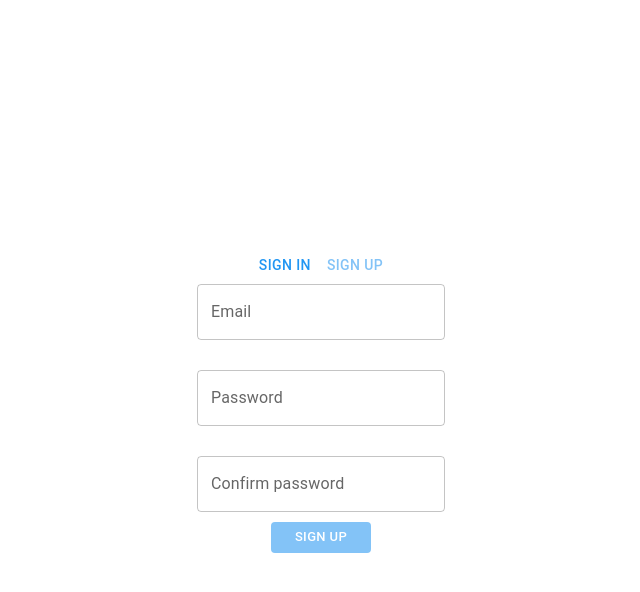
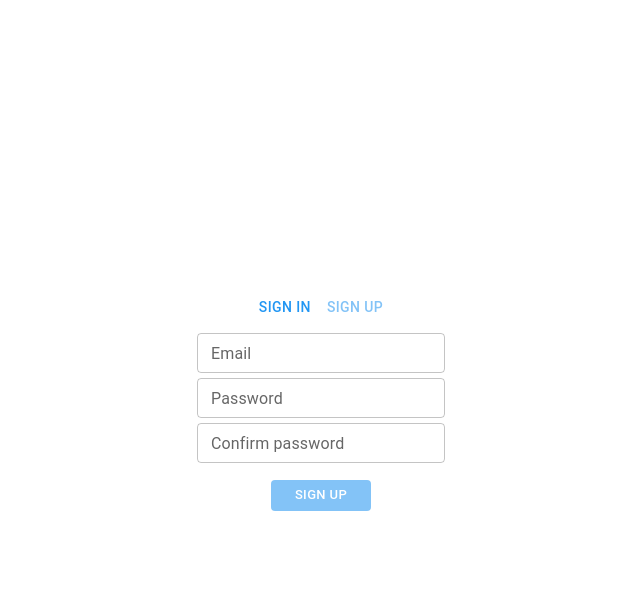
Before and after one commit to beliavskaja/exadel_events, a React (Create React App) app in the folder events_client/: page / in a window 1280 px wide. Both pictures are taken after a click on the button "SIGN UP". Shown: the top 592 px of the page, without its empty margins (319-959 px from the left). Built offline with nearby package versions, Linux system fonts and the light colour scheme.

Commit message:
input and errors styles changed

```diff
--- a/events_client/package.json
+++ b/events_client/package.json
@@ -12,7 +12,6 @@
     "@testing-library/user-event": "^13.5.0",
     "axios": "^0.25.0",
     "js-cookie": "^3.0.1",
-    "password-hash": "^1.2.2",
     "react": "^17.0.2",
     "react-dom": "^17.0.2",
     "react-hook-form": "^7.25.0",
--- a/events_client/src/components/Authorization/Authorization.jsx
+++ b/events_client/src/components/Authorization/Authorization.jsx
@@ -17,9 +17,11 @@ export default function Authorization() {
         <LoginBox>
             <LoginTextField
                 label="Email"
+                size="small"
             />
             <LoginTextField
                 label="Password"
+                size="small"
             />
             <SubmitButton type="submit" variant="contained" size='small'>Sign in</SubmitButton>
         </LoginBox>
--- a/events_client/src/components/Authorization/Authorization.styled.jsx
+++ b/events_client/src/components/Authorization/Authorization.styled.jsx
@@ -7,7 +7,7 @@ export const LoginBox = styled('div')({
 });
 
 export const LoginTextField = styled(TextField)({
-    fontSize: '10px',
+    fontSize: '8px',
     marginBottom: '10px'
 });
 
--- a/events_client/src/components/Registration/Registration.jsx
+++ b/events_client/src/components/Registration/Registration.jsx
@@ -55,9 +55,10 @@ export default function Registration() {
                     label="Email"
                     value={formValue.email}
                     onChange={handleChange}
+                    size="small"
                 />
-                <div style={{height: 20}}>
-                    {errors?.email && <p>{errors?.email?.message || "Error!"}</p>}
+                <div>
+                    {errors?.email && <p style={{height: 10, margin: '5px', fontSize: '10px', color: 'red'}}>{errors?.email?.message || "Error!"}</p>}
                 </div>
                 <LoginTextField
                 {...register('password', {
@@ -70,12 +71,14 @@ export default function Registration() {
                     label="Password"
                     value={formValue.password}
                     onChange={handleChange}
+                    size="small"
                 />
-                <div style={{height: 20}}>
-                    {errors?.password && <p>{errors?.password?.message || "Error!"}</p>}
+                <div>
+                    {errors?.password && <p style={{height: 10, margin: '5px', fontSize: '10px', color: 'red'}}>{errors?.password?.message || "Error!"}</p>}
                 </div>
                 <LoginTextField
                     label="Confirm password"
+                    size="small"
                 />
                 <SubmitButton type="submit" disabled={!isValid} variant="contained" size='small' onClick={handleSubmit}>Sign up</SubmitButton>
             </AuthForm>
--- a/events_client/src/components/Registration/Registration.styled.jsx
+++ b/events_client/src/components/Registration/Registration.styled.jsx
@@ -6,13 +6,15 @@ export const LoginBox = styled('div')({
 });
 
 export const LoginTextField = styled(TextField)({
-    fontSize: '10px',
-    marginBottom: '10px'
+    fontSize: '8px',
+    marginBottom: '5px',
+    top: '+8px'
 });
 
 export const SubmitButton = styled(Button)({
     width: '100px',
-    margin: 'auto',
+    marginTop: '20px',
+    alignSelf: 'center',
     color: '#ffffff',
     backgroundColor: '#2196f3',
     '&.Mui-disabled': {
```
Also changed, not shown: 2 other files (tests, documents, lock files or other folders).
